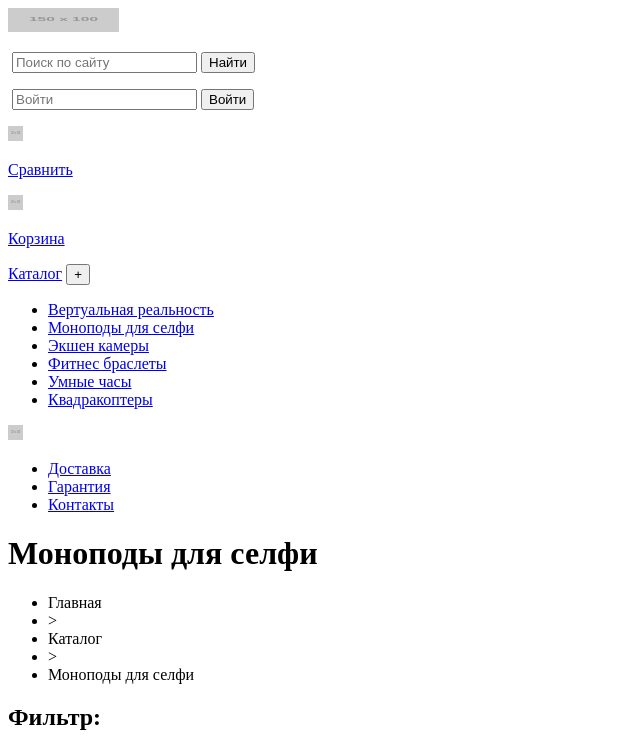
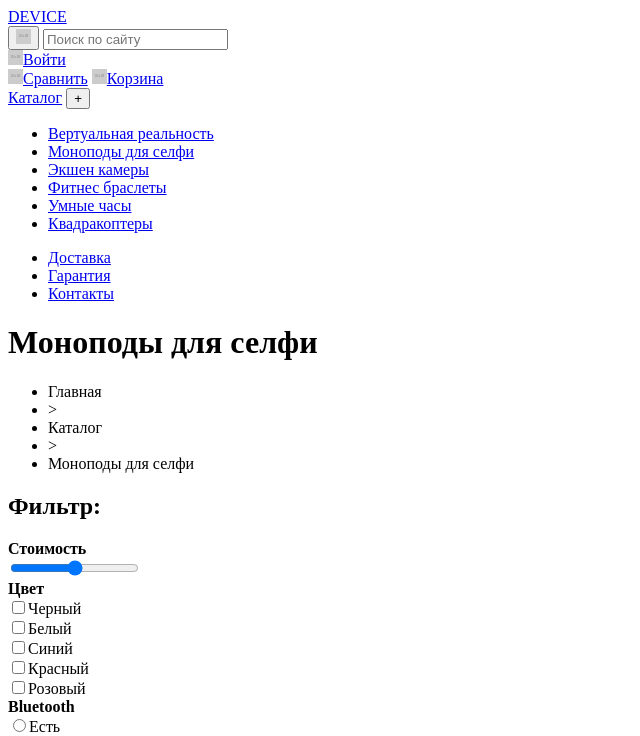
Before and after one commit to werfff/521199-device, a plain HTML site: page catalog.html in a window 1280 px wide. Shown: the top 736 px of the page, without its empty margins (0-640 px from the left). Drawn offline with Linux system fonts and the light colour scheme; placeholder pictures from the web are drawn by us.

Commit message:
доделал
Переделал футер и хедер всвязи с прошлыми изменениями

```diff
--- a/catalog.html
+++ b/catalog.html
@@ -6,31 +6,24 @@
   </head>
   <body>
     <header class="main-header">
-      <nav class="main-navigation">
-      <a class="main-header-logo" href="index.html">
-       <img src="http://placehold.it/150x100" width="111" height="24" alt="Логотип Интернет Магазина «DEVICE»">
-      </a>
-      <form class="main-form">
-       <p>
-         <img src="">
-         <input type="search" name="search" placeholder="Поиск по сайту">
-         <input type="submit" value="Найти">
-       </p>
-       <p>
-         <img src="">
-         <input type="email" name="login" placeholder="Войти">
-         <input type="submit" value="Войти">
-       </p>
-      </form>
-
-      <img src="http://placehold.it/150x100" width="15" height="15">
-
-      <p class="compare"><a class="button compare-button" href="compare.html">Сравнить</a></p>
-
-      <img src="http://placehold.it/150x100" width="15" height="15">
-
-      <p class="basket"><a class="button basket-button" href="basket.html">Корзина</a></p>
-
+      <!--<nav class="main-navigation">-->
+      <a class="main-header-logo" href="index.html">DEVICE</a>
+      <div class="header-action">
+        <form action="#" class="header-search">
+          <button type="submit"><img src="http://placehold.it/150x100" alt="Search-icon" width="15" height="15"></img></button>
+          <input type="search" name="search" placeholder="Поиск по сайту">
+        </form>
+        <div class="account-action">
+          <div class="account-login">
+            <a href="#" class="account-link"><img src="http://placehold.it/150x100" width="15" height="15">Войти</a>
+          </div>
+          <div class="account-activity">
+            <a href="#" class="account-link"><img src="http://placehold.it/150x100" width="15" height="15">Сравнить</a>
+            <a href="#" class="account-link"><img src="http://placehold.it/150x100" width="15" height="15">Корзина</a>
+          </div>
+        </div>
+      </div> <!--header-action is end-->
+      <nav class="main-nav">
       <div class="catalog-menu">
         <div class="catalog-menu-heading">
           <a href="#" class="catalog-menu-link">Каталог</a>
@@ -47,23 +40,12 @@
           </ul>
         </div>
       </div>
-      <!--<select>
-        <option value="catalog" selected><a href="catalog.html">Каталог товаров</a></option>
-        <option value="vr"><a href="vr.html">Вертуальная реальность</a></option>
-        <option value="monopods"><a href="monopods.html">Моноподы для селфи</a></option>
-        <option value="acameras"><a href="acameras.html">Экшен камеры</a></option>
-        <option value="fit-brslt"><a href="fit-drslt.html">Фитнес браслеты</a></option>
-        <option value="smart-watches"><a href="smart-watches.html">Умные часы</a></option>
-        <option value="copters"><a href="copters.html">Квадракоптеры</a></option>
-      </select>-->
-        <img src="http://placehold.it/150x100" width="15" height="15">
-
       <ul class="site-navigation">
         <li class="deliver"><a href="deliver.html">Доставка</a></li>
         <li class="warranty"><a href="garant.html">Гарантия</a></li>
         <li class="contacts"><a href="contacts.html">Контакты</a></li>
       </ul>
-     </nav>
+      </nav>
     </header>
     <main class="container">
       <h1 class="page-title">Моноподы для селфи</h1>
@@ -181,7 +163,7 @@
     </main>
     <footer>
       <div class="footer-top">
-       <img src="http://placehold.it/150x100" alt="">
+       <a href="index.html">DEVICE</a>
        <ul>
          <li><a class="login-button"href="login.html">Войти</a></li>
          <li><a class="compare-button" href="compare.html">Сравнить</a></li>
@@ -189,13 +171,13 @@
        </ul>
       </div>
       <div class="footer-mid">
-       <b class="ad-ph">г.Москва ул.Строителей 15</b>
+       <span class="contact-item">г.Москва ул.Строителей 15</span>
        <ul>
          <li>Доставка</li>
          <li>Гарантия</li>
          <li>Контакты</li>
        </ul>
-       <b class="ad-ph">Тел. +7 (495) 495-95-95</b>
+       <a href="tel:+74954959595" class="contact-item">Тел. +7 (495) 495-95-95</a>
       </div>
       <div class="footer-bottom">
         <ul>
@@ -203,8 +185,11 @@
           <li><a class="social-button" href="#">Фейсбук</a></li>
           <li><a class="social-button" href="#">Инстаграм</a></li>
         </ul>
-        <img src="http://placehold.it/150x100" alt="htmlacademy" href="https://htmlacademy.ru">
+        <a href="https://htmlacademy.ru">
+          <img src="http://placehold.it/150x100" alt="htmlacademy">
+        </a>
       </div>
+
     </footer>
   </body>
 </html>
```
